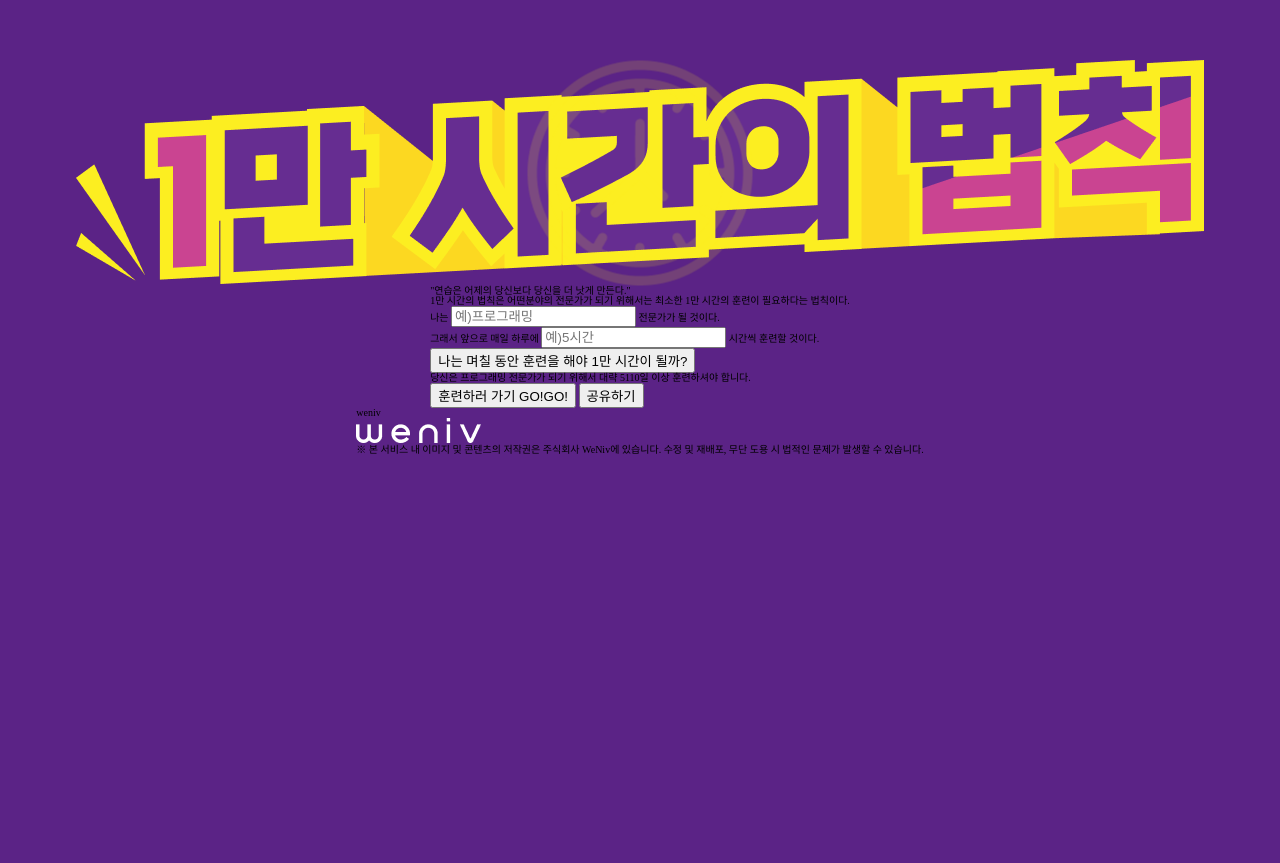
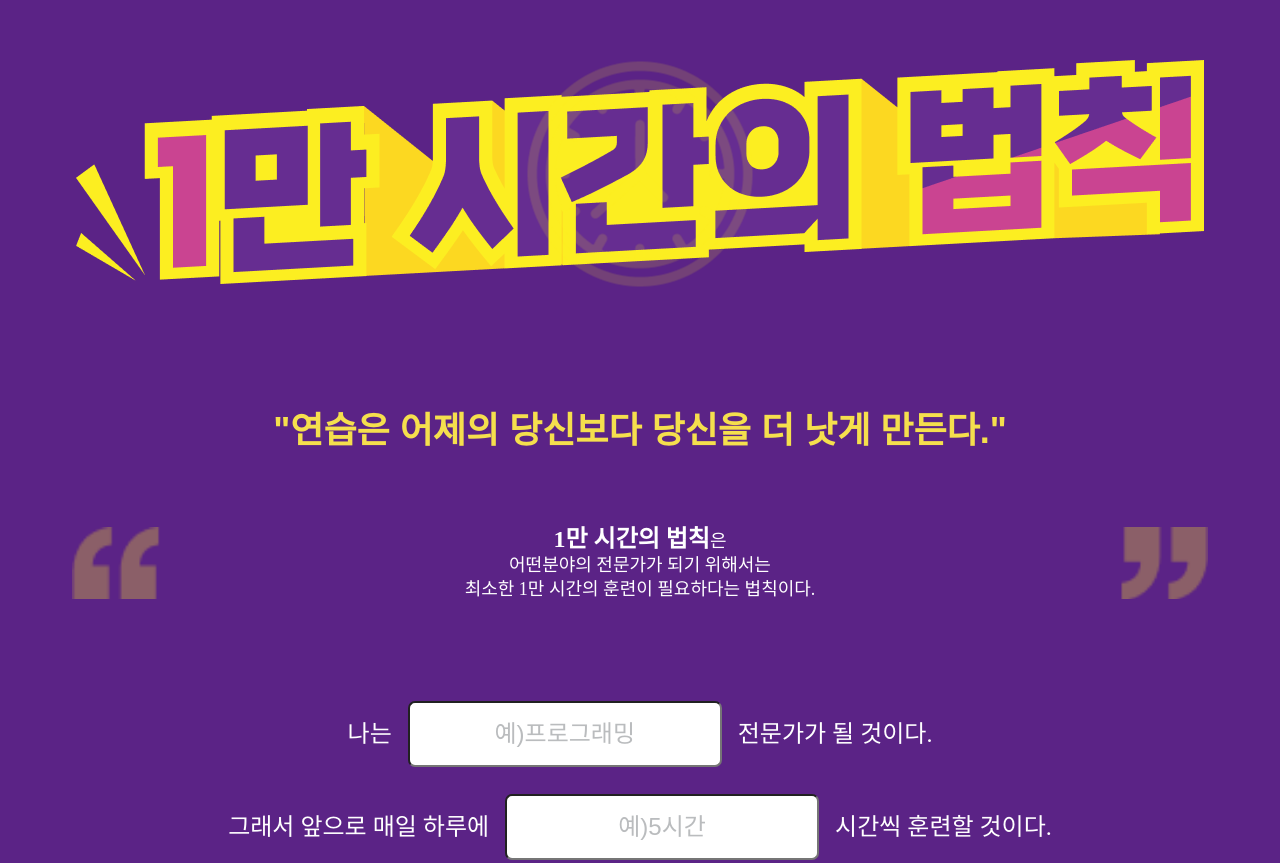
Before and after one commit to LeeHwiGyoung/1-, a plain HTML site: page 10000hours.html in a window 1280 px wide. Shown: the part 139-1002 px from the top of the page. Before the commit the page ends 800 px from the top, so only its background shows below. Drawn offline with Linux system fonts and the light colour scheme; a web font is replaced by a local one.

Commit message:
✨(Feat) : 메인페이지 css 1차

```diff
--- a/10000hours.html
+++ b/10000hours.html
@@ -11,43 +11,49 @@
     <div class="container">
       <header>
         <h1 class="sr-only">1만 시간의 법칙</h1>
-        <a class="logo-wrap" href="#"> <img src="./img/title.png" alt="" /></a>
+        <a class="main-title" href="#"> <img src="./img/title.png" alt="" /></a>
         <img class="clock" src="./img/clock.png" alt="" />
       </header>
       <main>
-        <p>"연습은 어제의 당신보다 당신을 더 낫게 만든다."</p>
-        <p>
-          1만 시간의 법칙은 어떤분야의 전문가가 되기 위해서는 최소한 1만 시간의
-          훈련이 필요하다는 법칙이다.
+        <p class="sub-title">"연습은 어제의 당신보다 당신을 더 낫게 만든다."</p>
+        <p class="quote">
+          1만 시간의 법칙<span
+            >은 <br />어떤분야의 전문가가 되기 위해서는<br />
+            최소한 1만 시간의 훈련이 필요하다는 법칙이다.</span
+          >
         </p>
         <form>
           <p>
-            나는 <input type="text" placeholder="예)프로그래밍" /> 전문가가 될
+            나는<input type="text" placeholder="예)프로그래밍" />전문가가 될
             것이다.
           </p>
           <p>
-            그래서 앞으로 매일 하루에
-            <input type="text" placeholder="예)5시간" />
-            시간씩 훈련할 것이다.
+            그래서 앞으로 매일 하루에<input
+              type="text"
+              placeholder="예)5시간"
+            />시간씩 훈련할 것이다.
           </p>
-          <button type="button">
+          <button class="btn-checktime" type="button">
             나는 며칠 동안 훈련을 해야 1만 시간이 될까?
           </button>
         </form>
-        <p>
+        <p class="result">
           당신은 <span>프로그래밍</span> 전문가가 되기 위해서 대략
-          <span>5110</span>일 이상 훈련하셔야 합니다.
+          <span>5110</span>일 이상 훈련하셔야 합니다! :)
         </p>
-        <button type="button">훈련하러 가기 GO!GO!</button>
-        <button type="button">공유하기</button>
+        <div class="btn-group">
+          <button type="button">훈련하러 가기 GO!GO!</button>
+          <button type="button">공유하기</button>
+        </div>
       </main>
       <footer>
-        <header>
-          <h2>weniv</h2>
+        <header class="logo">
+          <h2 class="sr-only">weniv</h2>
           <img src="./img/logo.png" alt="" />
         </header>
         <p>
-          ※ 본 서비스 내 이미지 및 콘텐츠의 저작권은 주식회사 WeNiv에 있습니다.
+          ※ 본 서비스 내 이미지 및 콘텐츠의 저작권은 주식회사 WeNiv에
+          있습니다.<br />
           수정 및 재배포, 무단 도용 시 법적인 문제가 발생할 수 있습니다.
         </p>
       </footer>
--- a/css/10000hours.css
+++ b/css/10000hours.css
@@ -34,7 +34,12 @@ html {
 
 :root {
     --bg--color : #5B2386;
-
+    --main-color : #FFF;
+    --sub--color : #F5DF4D;
+    --bg--btn--color : #FCEE21;
+    --btn--shadow : 0px 0px 10px 0px #00000080;
+    --main--font : 'GmarketSansMedium';
+    --quote--img : url('../img/quotes.png');
 }
 
 body {
@@ -59,15 +64,31 @@ body {
     flex-direction: column;
     justify-content: center;
     align-items: center;
-    margin : 19.9rem auto;
+    margin : 19.9rem auto 7rem;
+
+    font-family: var(--main--font);
+    font-weight: 400;
+    font-size: 2.4rem;
+    color : var(--main-color);
 }
 
 header {
+    display: flex;
+    align-items: center;
+    justify-content: center;
     position: relative;
+
+}
+.main-title {
 }
 
-.logo-wrap img{
-   aspect-ratio: 564/112;
+.main-title img{
+    width: 100%;
+    aspect-ratio: 564/112;
+}
+
+main {
+    text-align: center;
 }
 
 .clock {
@@ -77,3 +98,90 @@ header {
     left : 50%;
     transform: translate(-50%, -50%);
 }
+
+.sub-title {
+    font-family: 'OTEnjoystoriesBA', sans-serif;
+    font-weight: 700;
+    font-size: 3.6rem;
+    color : var(--sub--color);
+    margin : 12.5rem auto 7.8rem;
+}
+
+.quote {
+    background-image: var(--quote--img);
+    background-size: cover;
+    margin : 0 auto 10.2rem;
+    font-family: 'GmarketSansBold';
+    font-weight: 700;
+    text-align: center;
+
+}
+
+.quote span {
+    font-family: 'GmarketSansMedium';
+    font-size: 1.8rem;
+    font-weight: 400;
+}
+
+form {
+    display: flex;
+    flex-direction: column;
+    gap : 2.7rem;
+}
+
+form p {
+    font-size: 2.4rem;
+}
+
+form p input {
+    border-radius: 0.7rem;
+    font-size: 2.4rem;
+    padding : 1.7rem 0;
+    margin : 0 1.6rem;
+}
+
+form p input::placeholder {
+    text-align: center;
+    color: #BABCBE;
+}
+
+button {
+    background-color: var(--bg--btn--color);
+    padding : 2.1rem 4.9rem;
+     border-radius: 5.6rem ;
+    box-shadow: var(--btn--shadow);
+     font-family: 'GmarketSansBold';
+    font-size: 2.4rem;
+     color : var(--bg--color);
+}
+.btn-checktime {
+    margin: calc(11.5rem - 2.7rem) auto 14.7rem;
+}
+
+.result {
+    display: flex;
+    justify-content: center;
+    align-items: center;
+}
+.result span {
+    font-family: 'GmarketSansBold';
+    font-weight: 700;
+    font-size: 7.2rem;
+    margin : 0 1.2rem;
+}
+
+.btn-group {
+    display: flex;
+    margin-top: 12.7rem;
+    justify-content: center;
+    gap: 1.8rem;
+}
+
+footer {
+    font-family: 'Noto Sans KR';
+    font-size: 1.2rem;
+    font-weight: 400;
+}
+.logo {
+    margin : 13rem auto 2rem;
+}
--- a/css/reset.css
+++ b/css/reset.css
@@ -46,3 +46,12 @@ table {
 	border-collapse: collapse;
 	border-spacing: 0;
 }
+
+button {
+	background-color: transparent;
+	border : none;
+}
+
+* {
+	box-sizing: border-box;
+}
```
